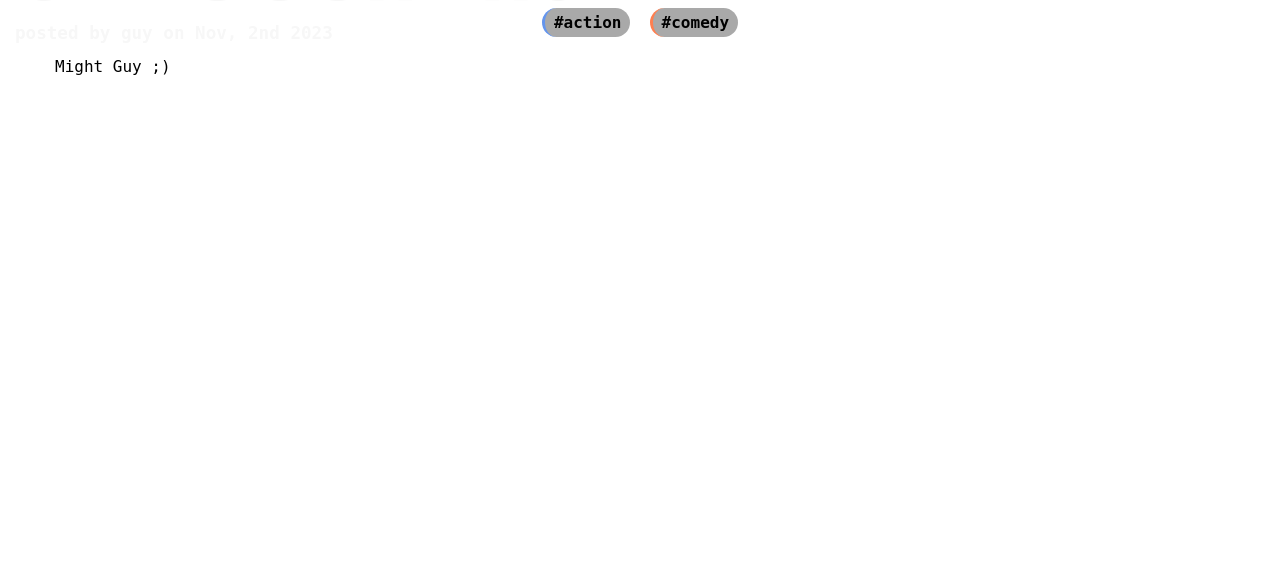
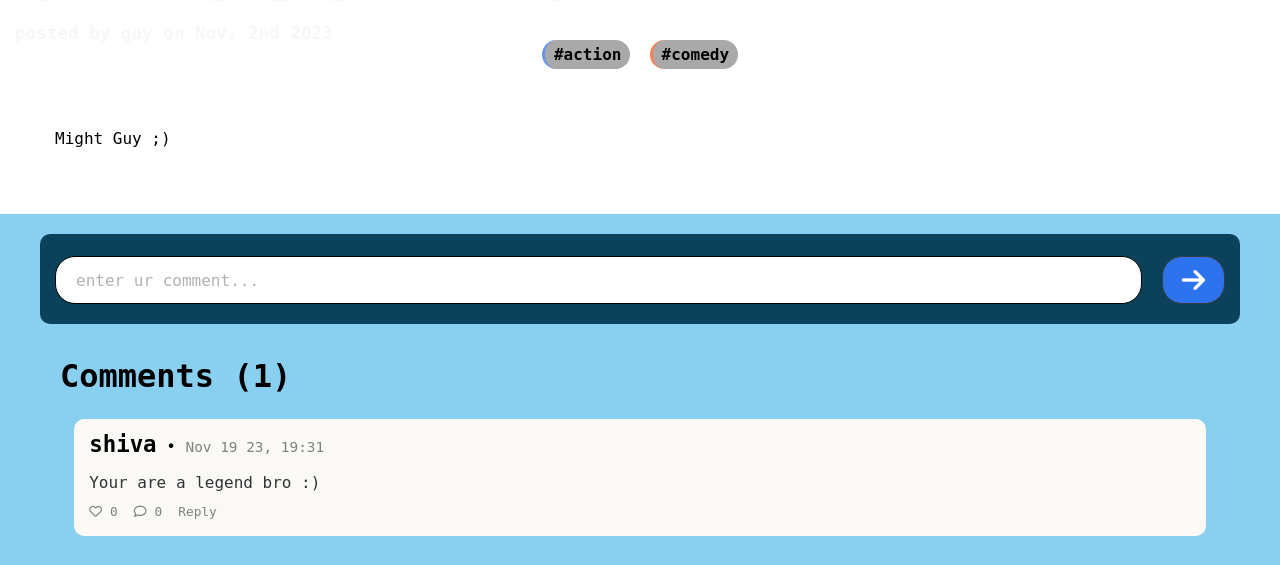
Before and after one commit to sudocodedev/DJ_CRUD, a Django app: page /detailed-post/17 in a window 1280 px wide. Shown: the part 352-917 px from the top of the page. Before the commit the page ends 427 px from the top, so only its background shows below. Run offline with Django 4.2, Linux system fonts and the light colour scheme; a user stored in the database is signed in; data comes from the database, SQL or seed files in the repository; both versions use the stored data as it was after the commit.

Commit message:
coded backend & frontend for 1-1 comment section for each post

```diff
--- a/post/models.py
+++ b/post/models.py
@@ -31,6 +31,9 @@ class comments(models.Model):
     body=models.CharField(max_length=200,blank=False)
     comment_posted=models.DateTimeField(auto_now_add=True)
 
+    def str_comment_posted(self):
+        return self.comment_posted.strftime("%b %d %y, %H:%M")
+
     def __str__(self) -> str:
         return f"{self.user} --> {self.body[:11]}"
 
--- a/post/templates/post/comment-section.html
+++ b/post/templates/post/comment-section.html
@@ -1,4 +1,19 @@
 <section class="comment-section">
-  <div class="enter-comment"></div>
-  <div class="display-comments"></div>
+  {% if request.user.is_authenticated %}
+  <div class="post-comment container">
+    <form action="" method="post" id="post-comment">
+      {% csrf_token %}
+      <input
+        type="text"
+        name="comment-text"
+        id="comment-text"
+        placeholder="enter ur comment..."
+      />
+      <button type="submit" class="comment-btn">
+        <i class="fa-solid fa-arrow-right fa-2xl"></i>
+      </button>
+    </form>
+  </div>
+  {% endif %}
+  <div class="load-comments container"></div>
 </section>
--- a/post/templates/post/singlepost.html
+++ b/post/templates/post/singlepost.html
@@ -55,8 +55,8 @@
         </div>
     </section>
 
-    <section class="content">
-        <div class="container">
+        <section class="content" data-post-id="{{post.id}}">
+            <div class="container">
             <p>{{ post.content }}</p>
         </div>
     </section>
--- a/post/urls.py
+++ b/post/urls.py
@@ -9,6 +9,8 @@ urlpatterns = [
     path('update-post/<int:postid>',views.updatePost,name='update-post'),
     path('delete-post/<int:postid>',views.deletePost,name='delete-post'),
     path('detailed-post/<int:postid>',views.detailedPost,name='detailed-post'),
+    path('comments/<str:postid>/',views.LoadComments,name='load-comments'),
+    path('post-comment/<str:postid>/',views.PostComment,name='post-comment'),
 ]
 
 if settings.DEBUG:
--- a/post/views.py
+++ b/post/views.py
@@ -1,3 +1,4 @@
+from django.core import serializers
 from django.shortcuts import redirect, render
 from .form import postForm
 from django.http import HttpResponseRedirect, JsonResponse
@@ -5,16 +6,48 @@ from django.shortcuts import reverse
 from .models import post,comments
 from django.contrib.auth.decorators import login_required
 from django.db.models import Q
-from django.contrib.auth.models import User
-from django.core.serializers import serialize
+# from django.contrib.auth.models import User
+# from django.core.serializers import serialize
+from django.core.serializers.json import Serializer
 
+#custom serializer for comment section
+class CommentSerializer(Serializer):
+    """custom serializer for comment section"""
+    def end_object(self, obj):
+        for field in self.selected_fields:
+            if field == 'pk': continue
+            elif field in self._current.keys(): continue
+            else:
+                try:
+                    self._current[field]=getattr(obj,field)() #for model method
+                    continue
+                except TypeError: pass
+
+                try:
+                    self._current[field].getattr(obj,field) #for property method
+                    continue
+                except AttributeError: pass
+
+        super(CommentSerializer, self).end_object(obj)
 
 #Loads all the comments for a requested post
-def LoadComments(request,postID):
-    targetPost=post.objects.get(id=postID)
-    queryset=targetPost.comments_set.all()
-    serialized_data=serialize('json',queryset,use_natural_foreign_keys=True,fields=['post','user','body','comment_posted'])
-    return JsonResponse(serialized_data,safe=True,status=200)
+def LoadComments(request,postid):
+    targetPost=post.objects.get(id=postid)
+    queryset=targetPost.comments.all()
+    serializers=CommentSerializer()
+    serialized_data=serializers.serialize(queryset,use_natural_foreign_keys=True,fields=['post','user','body','comment_posted','str_comment_posted'])
+    return JsonResponse(serialized_data,safe=False,status=200)
+
+#post the comment for the corresponding post
+@login_required(login_url='login-page')
+def PostComment(request,postid):
+    if request.method=='POST':
+        targetPost=post.objects.get(id=postid)
+        text=request.POST.get('text')
+        comment=comments.objects.create(post=targetPost,body=text,user=request.user)
+        comment.save()
+        return JsonResponse({'status':'success'})
+    return JsonResponse({'status':'error'})
 
 #read all posts
 def postPage(request):
@@ -100,7 +133,8 @@ def deletePost(request,postid):
 def detailedPost(request,postid):
     try:
         detailed_post=post.objects.get(id=postid)
+        user_info=request.user.id
     except:
         raise "Requested post not found!!"
-    context={'post':detailed_post}
+    context={'post':detailed_post,'user_info':user_info}
     return render(request,'post/singlepost.html',context)
--- a/static/css/singlePage.css
+++ b/static/css/singlePage.css
@@ -1,60 +1,60 @@
-*{
-    margin:0px;
-    padding:0px;
+* {
+  margin: 0px;
+  padding: 0px;
   box-sizing: border-box;
   list-style: none;
   text-decoration: none;
-    font-family: 'JetBrains Mono', monospace;
+  font-family: "JetBrains Mono", monospace;
 }
 
-.bg-modal{
-    position:sticky;
+.bg-modal {
+  position: sticky;
   z-index: 10;
-    width:100%;
-    height:100%;
-    position:absolute; /*this will take body tag as parent element*/
-    top:0;
-    background-color: rgba(0,0,0,0.7);
+  width: 100%;
+  height: 100%;
+  position: absolute; /*this will take body tag as parent element*/
+  top: 0;
+  background-color: rgba(0, 0, 0, 0.7);
   display: flex;
   align-items: center;
   justify-content: center;
   display: none;
 }
 
-.modal-content{
+.modal-content {
   position: relative;
   text-align: center;
   background-color: white;
   border-radius: 10px;
   width: 500px;
-    height:250px;
+  height: 250px;
   padding: 20px 20px;
 }
 
-.modal-content .close{
-    top:0;
-    right:14px;
-    position:absolute;
+.modal-content .close {
+  top: 0;
+  right: 14px;
+  position: absolute;
   font-size: 42px;
   font-weight: 700;
-    transform:rotate(45deg);
+  transform: rotate(45deg);
   cursor: pointer;
 }
 
-.modal-content form{
+.modal-content form {
   display: flex;
   flex-direction: row;
   align-items: center;
   justify-content: center;
 }
 
-.modal-content h1{
+.modal-content h1 {
   margin-top: 50px;
   padding: 5px 8px;
   color: #333;
 }
 
-.modal-content .confirm{
+.modal-content .confirm {
   padding: 10px 15px;
   font-size: 1.2rem;
   background-color: rgb(58, 77, 245);
@@ -62,7 +62,7 @@
   border-radius: 10px;
 }
 
-.modal-content .cancel{
+.modal-content .cancel {
   padding: 10px 15px;
   font-size: 1.2rem;
   background-color: rgb(231, 45, 45);
@@ -70,47 +70,49 @@
   border-radius: 10px;
 }
 
-form a{
+form a {
   color: #fff;
 }
 
 /* single post styling */
 
-.header{
-    width:100%;
+.header {
+  width: 100%;
   height: 350px;
   background-color: cornflowerblue;
 }
 
-.taglist{
-    width:100%;
+.taglist {
+  width: 100%;
+  margin-top: 2rem;
 }
 
-.taglist ul{
-    display:flex;
+.taglist ul {
+  display: flex;
   align-items: center;
   justify-content: center;
   flex-direction: row;
-    gap:1.2rem;
+  gap: 1.2rem;
 }
 
-.inline-block{
+.inline-block {
   display: inline-block;
   margin-right: 20px;
   margin-top: 10px;
 }
 
-.operations .delete, .operations .edit{
+.operations .delete,
+.operations .edit {
   cursor: pointer;
 }
 
-.post-img{
-    padding:20px 15px;
-    height:100%;
-    width:100%;
+.post-img {
+  padding: 20px 15px;
+  height: 100%;
+  width: 100%;
   background-size: cover;
   background-position: center;
-    color:rgb(247, 247, 247);
+  color: rgb(247, 247, 247);
   display: flex;
   flex-direction: column;
   flex-wrap: nowrap;
@@ -118,92 +120,94 @@ form a{
   justify-content: space-between;
 }
 
-.post-img .back{
-    margin-right:auto;
+.post-img .back {
+  margin-right: auto;
   cursor: pointer;
 }
 
-.post-img .operations{
-    margin-left:auto;
+.post-img .operations {
+  margin-left: auto;
 }
 
-.post-details{
+.post-details {
   flex-grow: 2;
-    width:100%;
+  width: 100%;
   display: flex;
   justify-content: flex-end;
-    align-items:flex-start;
+  align-items: flex-start;
   flex-direction: column;
 }
 
-.post-details h2{
+.post-details h2 {
   font-size: 6rem;
 }
 
-.post-details h5{
+.post-details h5 {
   font-size: 1.1rem;
 }
 
-.operations a{
-    color:#fff;
+.operations a {
+  color: #fff;
 }
 
-.content{
-    width:100%;
+.content {
+  width: 100%;
+  line-height: 35px;
+  margin-top: 2rem;
 }
 
-.taglist .container, .content .container{
-    height:100%;
+.taglist .container,
+.content .container,
+.comment-section .container {
+  height: 100%;
   width: 1200px;
-    /* background:yellow; */
-    padding:10px 15px;
+  padding: 10px 15px;
   margin: 0 auto;
   background-color: #fff;
 }
 
-.back a{
-    color:#fff;
+.back a {
+  color: #fff;
 }
 
-.color1{
+.color1 {
   border-left: 3px solid cornflowerblue;
 }
 
-.color2{
+.color2 {
   border-left: 3px solid coral;
 }
 
-.color{
+.color {
   padding: 5px 9px;
   font-weight: bold;
   background-color: darkgray;
   border-radius: 15px;
 }
 
-.color3{
+.color3 {
   border-left: 3px solid crimson;
 }
 
-.color4{
+.color4 {
   border-left: 3px solid green;
 }
 
 /* post create form */
-.container{
+.container {
   width: 100%;
   background: #333;
-    /* background: linear-gradient(45deg, rgba(61,141,250,1) 45%, rgba(0,255,81,1) 100%); */
   overflow: auto;
 }
 
-h1{
+h1 {
   text-align: center;
   padding: 12px 15px;
   margin-top: 15px;
   color: #fff;
 }
 
-form{
+form {
   width: 100%;
   margin-top: 12px;
   display: flex;
@@ -212,78 +216,194 @@ form{
   gap: 20px;
 }
 
-.fieldWrapper{
+.fieldWrapper {
   text-align: center;
 }
 
-input{
-    padding:12px 15px;
+input {
+  padding: 12px 15px;
   width: 95%;
   background: transparent;
   outline: none;
   border-radius: 25px;
   border: 1px solid rgb(180, 180, 180);
-    color:#fff;
+  color: #fff;
 }
 
-input::placeholder{
-    color:grey;
+input::placeholder {
+  color: grey;
 }
 
-select{
+select {
   width: 95%;
-    padding:12px 15px;
+  padding: 12px 15px;
   border-radius: 25px;
   border: 1px solid rgb(180, 180, 180);
   background: transparent;
-    color: #fff
+  color: #fff;
 }
 
-option{
+option {
   color: #000;
 }
 
-textarea{
+textarea {
   height: 90vh;
   width: 95%;
   border-radius: 25px;
   border: 1px solid rgb(180, 180, 180);
-    padding:12px 15px;
+  padding: 12px 15px;
   background: transparent;
-    color:#fff;
+  color: #fff;
   outline: none;
 }
 
-.btn{
+.btn {
   margin-bottom: 40px;
   width: 120px;
   border-radius: 10px;
-    outline:none;
-    border:2px solid rgb(0, 0, 80);
+  outline: none;
+  border: 2px solid rgb(0, 0, 80);
   background-color: rgb(1, 1, 155);
-    color:#fff;
+  color: #fff;
   font-size: 1.2rem;
   padding: 10px 15px;
   margin-left: 40px;
 }
 
-input:focus{
+input:focus {
   border: 1px solid cornflowerblue;
 }
 
-select:focus{
+select:focus {
   border: 1px solid cornflowerblue;
 }
 
-textarea:focus{
+textarea:focus {
   border: 1px solid cornflowerblue;
 }
 
-.cancel{
+.cancel {
   padding: 10px 15px;
   font-size: 1.2rem;
-    color:#fff;
+  color: #fff;
   background-color: rgb(231, 45, 45);
   border: 2px solid rgb(126, 0, 0);
   border-radius: 10px;
 }
+
+/* comment section */
+#post-comment {
+  display: flex;
+  flex-direction: row;
+  align-items: center;
+  justify-content: center;
+  background-color: #0b415a;
+}
+
+.comment-section {
+  background-color: #89cff0;
+  margin-top: 3rem;
+  padding-top: 20px;
+}
+
+.comment-section .post-comment {
+  background-color: #0b415a;
+  padding-bottom: 20px;
+  margin-bottom: 1.1rem;
+  border-radius: 10px;
+}
+
+.comment-section .load-comments {
+  background-color: #89cff0;
+}
+
+.comment-section .load-comments .comment-block {
+  background-color: #faf9f6;
+  margin: 1.2rem;
+  padding: 12px 15px;
+  border-radius: 10px;
+}
+
+.comment-block .user {
+  font-weight: bold;
+  font-size: 1.4rem;
+}
+
+.comment-block .timestamp {
+  font-size: 0.9rem;
+  color: #808080;
+}
+
+.comment-block p {
+  margin-top: 1rem;
+  color: #303234;
+}
+
+.comment-reply {
+  color: #808080;
+  margin: 0.75rem 0 0.3rem 0;
+  display: flex;
+  flex-direction: row;
+  justify-content: flex-start;
+  align-items: center;
+  gap: 1rem;
+  font-size: 0.8rem;
+}
+
+.comment-reply .like-button {
+  outline: none;
+  text-align: center;
+  cursor: pointer;
+  margin-right: 8px;
+}
+
+.comment-reply div {
+  cursor: pointer;
+}
+
+.comment-reply div i {
+  cursor: pointer;
+  margin-right: 8px;
+}
+
+#post-comment input {
+  padding: 10px 20px;
+  font-size: 1rem;
+  color: #000;
+  border: 1.5px solid #000;
+  height: 3rem;
+  border-radius: 20px;
+  transition: border-color 0.2s ease-in;
+  background-color: #fff;
+}
+
+#post-comment input:focus {
+  border-color: orange;
+}
+
+#post-comment input::placeholder {
+  opacity: 0.7;
+  color: #919191;
+  font-size: 1rem;
+}
+
+.comment-btn {
+  height: 3rem;
+  width: 4rem;
+  padding: 10px;
+  border: 1.5px solid #3d3d3d;
+  border-radius: 20px;
+  background-color: rgb(45, 115, 237);
+  color: #fff;
+}
+
+.comment-btn i {
+  text-align: center;
+  transition: background-color 0.2s ease-in;
+}
+
+.comment-btn:hover,
+.comment-btn:focus {
+  background-color: rgba(67, 133, 247);
+}
--- a/static/js/script.js
+++ b/static/js/script.js
@@ -1,9 +1,83 @@
+function LoadComments() {
+  // load all the comments in desc order for the selected post
+  let comment_section = document.querySelector(".load-comments");
+  let postid = getPostID();
+  let URL = `/comments/${postid}/`;
+
+  fetch(URL)
+    .then((res) => res.json())
+    .then((data) => {
+      let comments = JSON.parse(data);
+      let info = `<h3 style="font-weight:bold; font-size: 2rem; padding: 5px;">Comments (${comments.length})</h3>`;
+      console.log(comments);
+      comments.forEach((comment) => {
+        info += `
+            <div class="comment-block">
+                <span class="user">${comment["fields"]["user"]}</span> • <span class="timestamp">${comment["fields"]["str_comment_posted"]}</span>
+                <br>
+                <p>${comment["fields"]["body"]}</p>
+                <div class="comment-reply">
+                    <div><i class="fa-regular fa-heart like-button" data-post-id=""></i><span>0</span></div>
+                    <div><i class="fa-regular fa-comment"></i><span>0</span></div>
+                    <div>Reply</div>
+                </div>
+            </div>
+        `;
+      });
+      comment_section.innerHTML = info;
+    })
+    .catch((error) => {
+      console.log(error);
+    });
+}
+
+//get corresponding post id
+function getPostID() {
+  return document.querySelector(".content").dataset.postId;
+}
+
+LoadComments();
+
+// function PostComment() {
+const form = document.querySelector("#post-comment");
+form.addEventListener("submit", (e) => {
+  e.preventDefault();
+  const comment_text = document.getElementById("comment-text").value;
+  let postid = getPostID();
+  let URL = `/post-comment/${postid}/`;
+  const csrftoken = document.querySelector(
+    "input[name=csrfmiddlewaretoken]",
+  ).value;
+  let fetch_details = {
+    method: "POST",
+    headers: new Headers({
+      "Content-Type": "application/x-www-form-urlencoded",
+      "X-CSRFToken": csrftoken,
+    }),
+    body: `text=${comment_text}`,
+  };
+  fetch(URL, fetch_details)
+    .then((res) => res.json())
+    .then((data) => {
+      if (data.status === "success") {
+        document.getElementById("comment-text").value = "";
+        LoadComments();
+      } else {
+        console.error("comment submission failed!");
+      }
+    })
+    .catch((error) => {
+      console.error("Fetch Error: ", error);
+    });
+});
+// }
+
 // for opening the modal
-document.querySelector('.delete').addEventListener('click',function(){
-    document.querySelector('.bg-modal').style.display="flex";
+document.querySelector(".delete").addEventListener("click", function () {
+  document.querySelector(".bg-modal").style.display = "flex";
 });
 
 // for closing the modal
-document.querySelector('.close').addEventListener('click',function(){
-    document.querySelector('.bg-modal').style.display="none";
+document.querySelector(".close").addEventListener("click", function () {
+  document.querySelector(".bg-modal").style.display = "none";
 });
```
Also changed, not shown: static/css/style.css (+74 -75 lines), db.sqlite3. Lines whose indentation alone changed are shown as unchanged.
